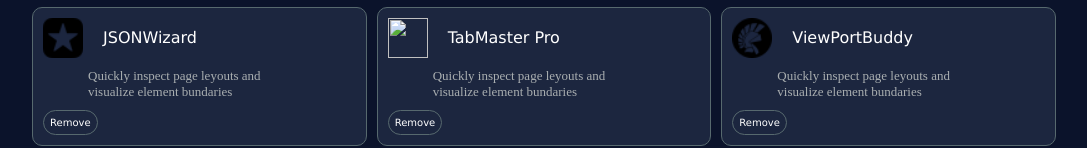
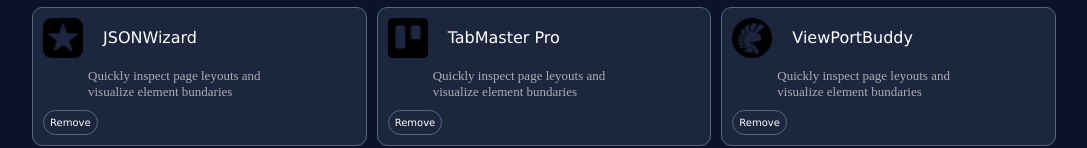
Before and after one commit to Azyaad/My-Projects, a plain HTML site: page index.html in a window 1280 px wide. Shown: the part 356-504 px from the top of the page, without its empty margins (96-1183 px from the left). Drawn offline with Linux system fonts and the light colour scheme.

Commit message:
Update index.html

```diff
--- a/index.html
+++ b/index.html
@@ -87,7 +87,7 @@
             </div>
             <div class="box">
                 <div class="insideBox">
-                    <img src="images/trello.png">
+                    <img src="trello.png">
                     <span>TabMaster Pro</span>
                 </div>
 
```
